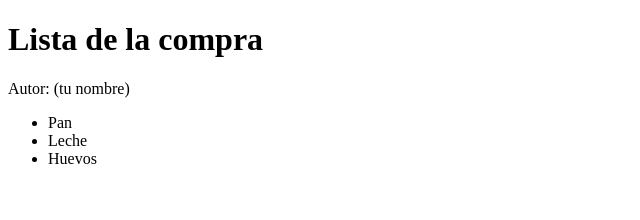
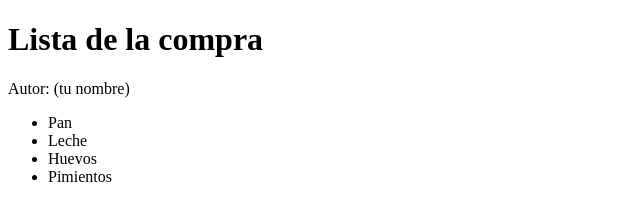
Before and after one commit to victorrpf/practica_remotos_base, a plain HTML site: page index.html in a window 1280 px wide. Shown: the full height of the page, 0-640 px from the left. Drawn offline with Linux system fonts and the light colour scheme.

Commit message:
Añade pimientos

```diff
--- a/index.html
+++ b/index.html
@@ -11,6 +11,7 @@
     <li>Pan</li>
     <li>Leche</li>
     <li>Huevos</li>
+    <li>Pimientos</li>
   </ul>
 </body>
 </html>
```
